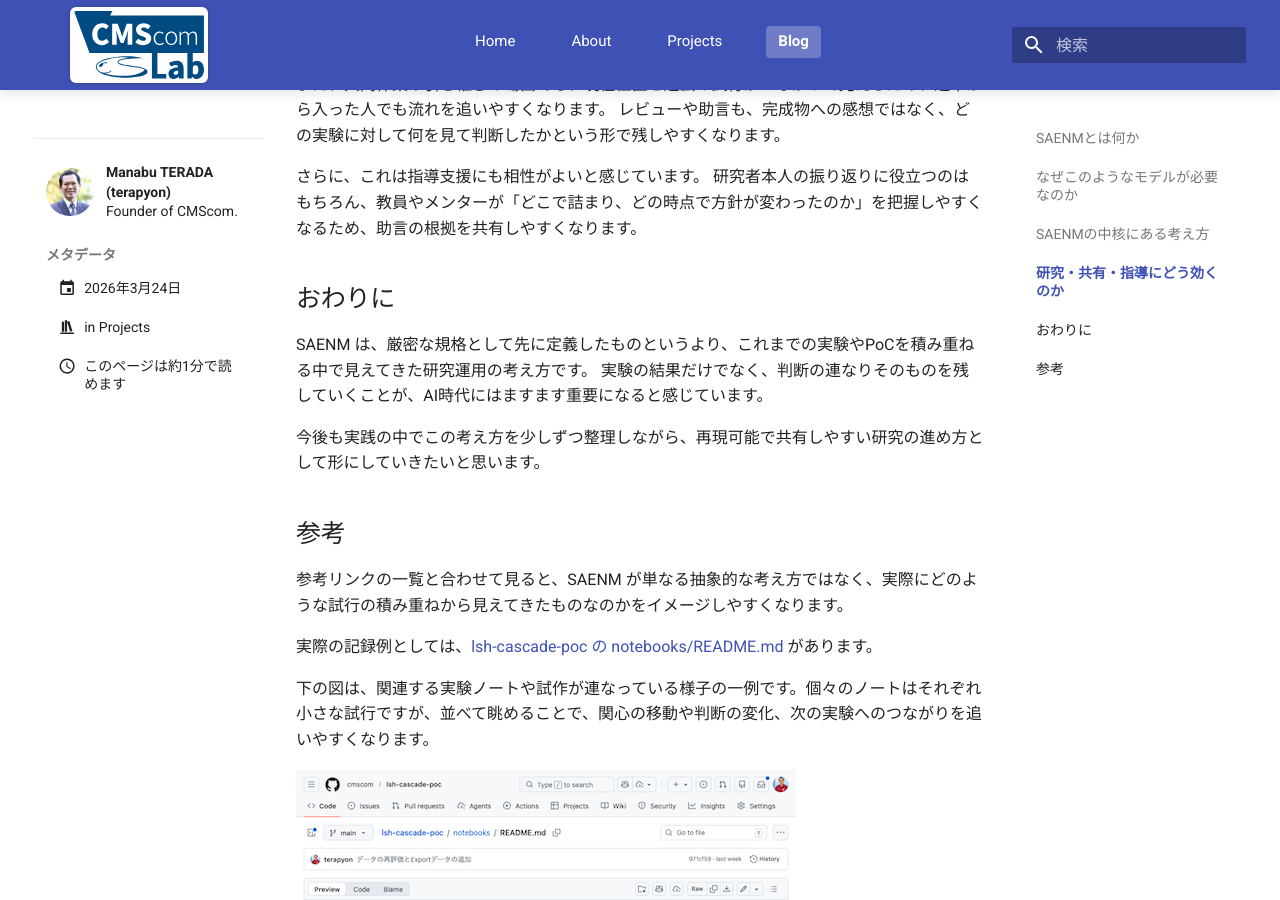
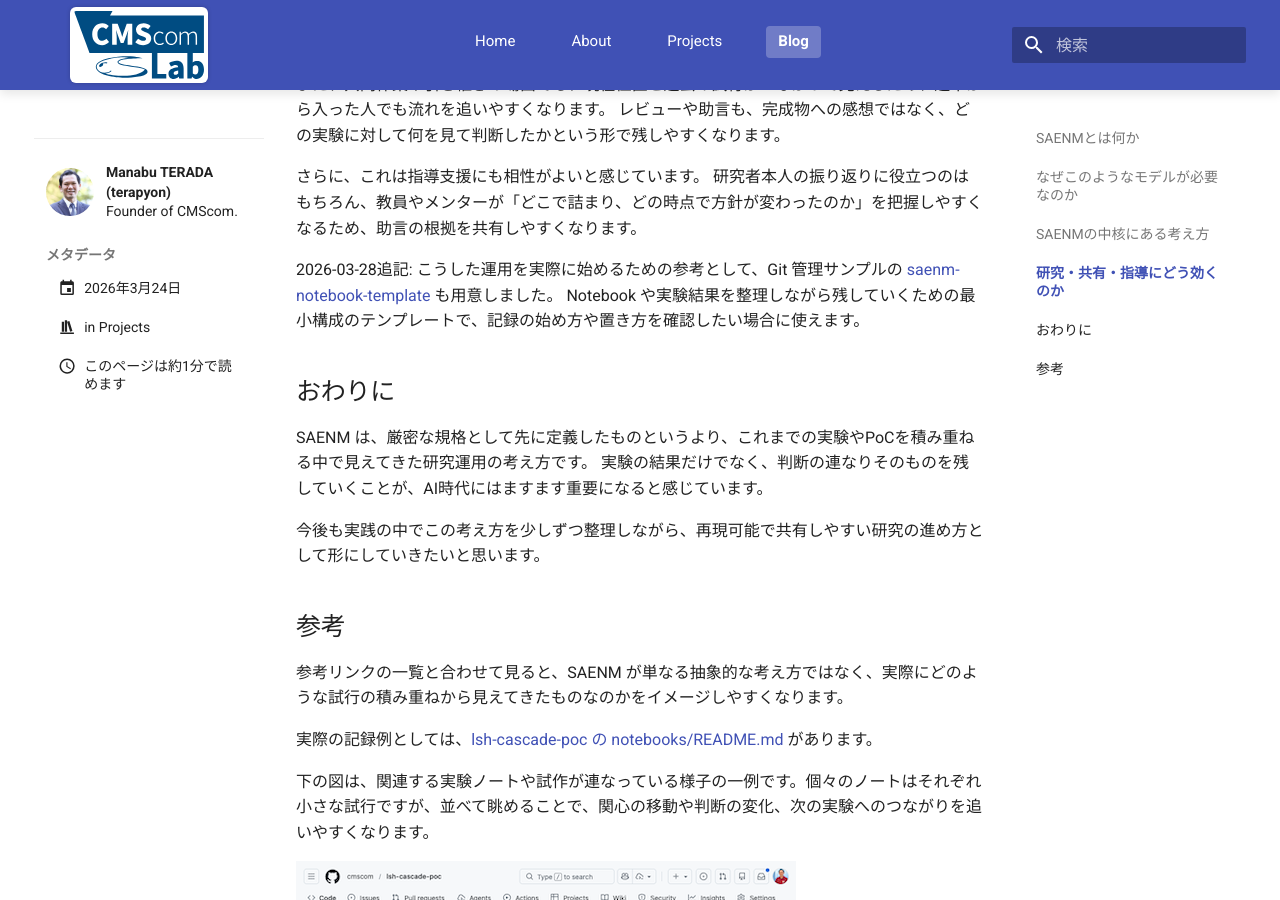
Before and after one commit to CMScomLab/CMScomLab.github.io, an MkDocs documentation site: the page built from docs/blog/posts/2026-03-24-saenm-model-intro.md, in a window 1280 px wide and 900 px high, scrolled down 1798 px. Built offline with MkDocs 1.6.1 and Material for MkDocs 9.7.7, drawn with Linux system fonts in a browser that asks for light colours; comment, search, counter and statistics services are not loaded.

Commit message:
added Git管理サンプルを追加

```diff
--- a/docs/blog/posts/2026-03-24-saenm-model-intro.md
+++ b/docs/blog/posts/2026-03-24-saenm-model-intro.md
@@ -64,6 +64,9 @@ JupyterLab や Git は、いまの実験やPoCにとって非常に便利な道
 さらに、これは指導支援にも相性がよいと感じています。
 研究者本人の振り返りに役立つのはもちろん、教員やメンターが「どこで詰まり、どの時点で方針が変わったのか」を把握しやすくなるため、助言の根拠を共有しやすくなります。
 
+2026-03-28追記: こうした運用を実際に始めるための参考として、Git 管理サンプルの [saenm-notebook-template](https://github.com/CMScomLab/saenm-notebook-template) も用意しました。
+Notebook や実験結果を整理しながら残していくための最小構成のテンプレートで、記録の始め方や置き方を確認したい場合に使えます。
+
 ## おわりに
 
 SAENM は、厳密な規格として先に定義したものというより、これまでの実験やPoCを積み重ねる中で見えてきた研究運用の考え方です。
```
